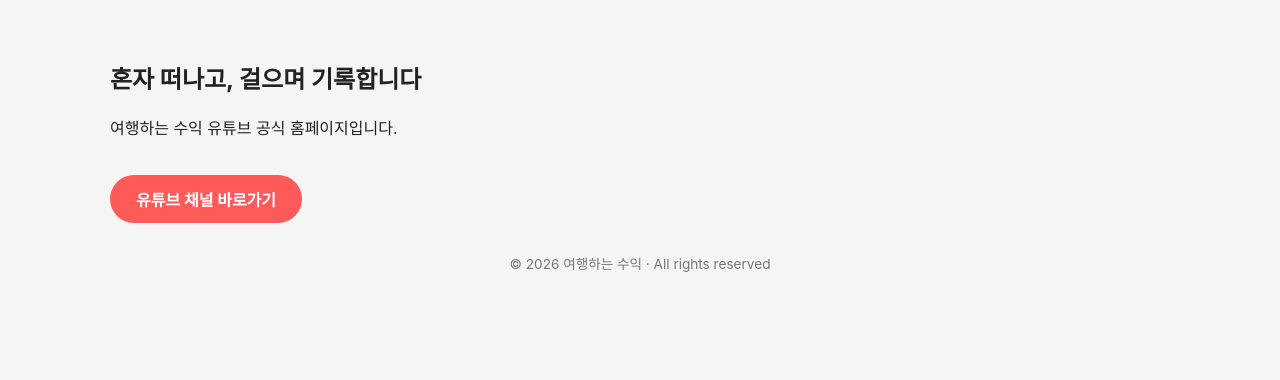
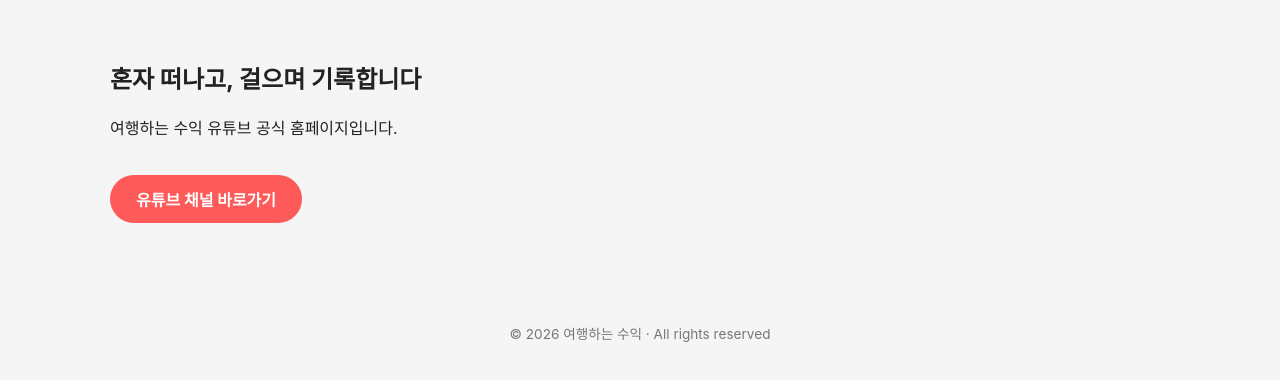
Before and after one commit to sonsuik72-svg/ssuik-site, a plain HTML site: page docs/index.html in a window 1280 px wide. Shown: the part 60-440 px from the top of the page. Drawn offline with Linux system fonts and the light colour scheme.

Commit message:
Update index.html

```diff
--- a/docs/index.html
+++ b/docs/index.html
@@ -118,11 +118,13 @@
     }
 
     footer {
-      text-align: center;
-      padding: 30px;
-      font-size: 0.85rem;
-      color: #777;
-    }
+  text-align: center;
+  padding: 40px 20px;
+  font-size: 0.85rem;
+  color: #777;
+  background: #f5f5f5;
+  margin-top: 60px;
+}
   </style>
 </head>
 
@@ -186,9 +188,13 @@
 
   <div class="photos">
     <div class="photo">
-      <img src="images/photo2.jpg" alt="여행 사진 2">
+      <img src="images/photo2.jpg">
     </div>
   </div>
+</div>
+
+<div class="tab-content" id="photo">
+  ...
 </div>
 
 <footer>
```
